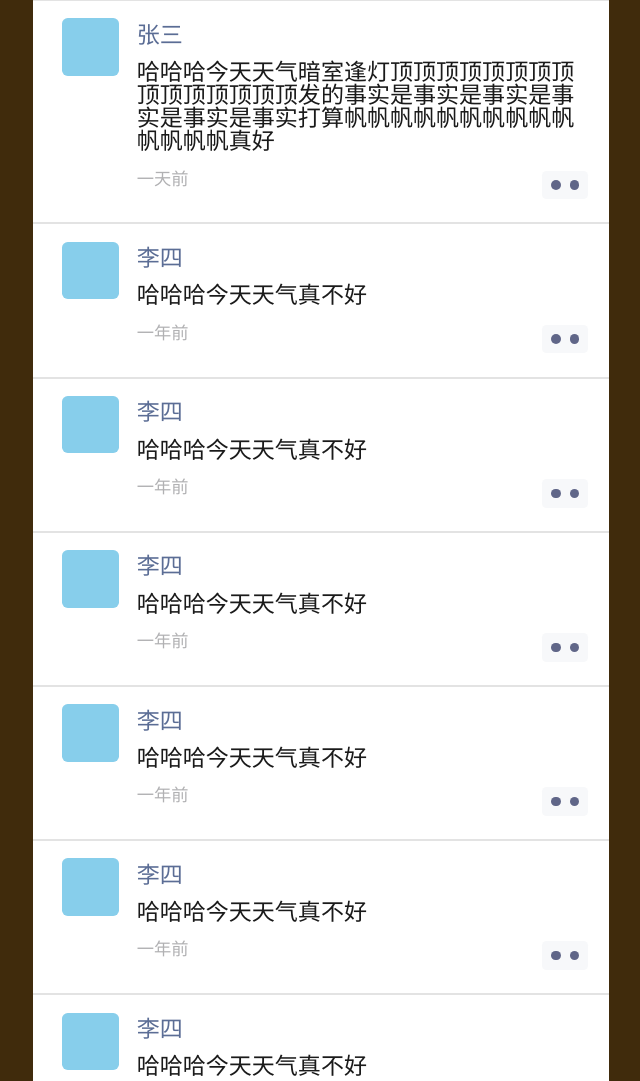
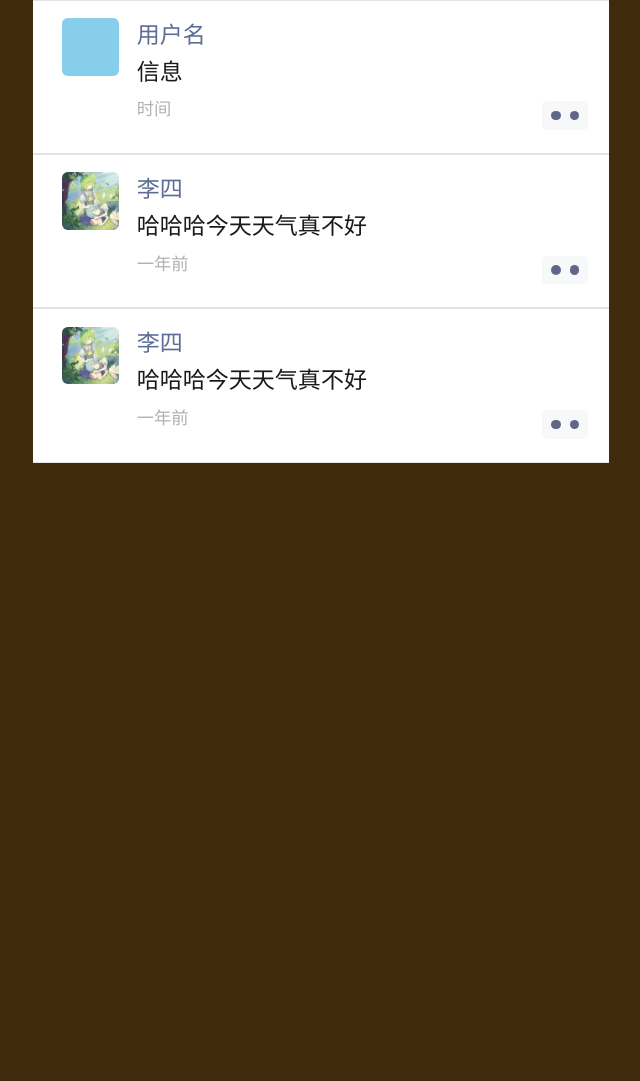
Before and after one commit to qaq1919810/Imitating-WeChat-Moments, a plain HTML site: page src/index.html in a window 1280 px wide. Shown: the top 1081 px of the page, without its empty margins (319-959 px from the left). After the commit the page ends 800 px from the top, so only its background shows below. Drawn offline with Linux system fonts and the light colour scheme.

Commit message:
添加发布者头像显示

```diff
--- /dev/null
+++ b/src/data/default.json
@@ -0,0 +1,20 @@
+[
+  {
+    "userAvatar":"路径",
+    "userName": "用户名",
+    "userMessage": "信息",
+    "sendTime": "时间"
+  },
+  {
+    "userAvatar":"ua.jpg",
+    "userName": "李四",
+    "userMessage": "哈哈哈今天天气真不好",
+    "sendTime": "一年前"
+  },
+  {
+    "userAvatar":"ua.jpg",
+    "userName": "李四",
+    "userMessage": "哈哈哈今天天气真不好",
+    "sendTime": "一年前"
+  }
+]
--- a/src/index.html
+++ b/src/index.html
@@ -15,6 +15,8 @@
             margin: 0;
             flex-wrap: wrap;
             box-sizing: border-box;
+            background-repeat: no-repeat;
+            background-size: cover;
         }
 
         /*更多*/
@@ -26,56 +28,8 @@
 
     </style>
     <script>
-        let data = [
-            {
-                "userName": "张三",
-                "userMessage": "哈哈哈今天天气暗室逢灯顶顶顶顶顶顶顶顶顶顶顶顶顶顶顶发的事实是事实是事实是事实是事实是事实打算帆帆帆帆帆帆帆帆帆帆帆帆帆帆真好",
-                "sendTime": "一天前",
-            },
-            {
-                "userName": "李四",
-                "userMessage": "哈哈哈今天天气真不好",
-                "sendTime": "一年前"
-            },            {
-                "userName": "李四",
-                "userMessage": "哈哈哈今天天气真不好",
-                "sendTime": "一年前"
-            },            {
-                "userName": "李四",
-                "userMessage": "哈哈哈今天天气真不好",
-                "sendTime": "一年前"
-            },            {
-                "userName": "李四",
-                "userMessage": "哈哈哈今天天气真不好",
-                "sendTime": "一年前"
-            },            {
-                "userName": "李四",
-                "userMessage": "哈哈哈今天天气真不好",
-                "sendTime": "一年前"
-            },            {
-                "userName": "李四",
-                "userMessage": "哈哈哈今天天气真不好",
-                "sendTime": "一年前"
-            },            {
-                "userName": "李四",
-                "userMessage": "哈哈哈今天天气真不好",
-                "sendTime": "一年前"
-            },            {
-                "userName": "李四",
-                "userMessage": "哈哈哈今天天气真不好",
-                "sendTime": "一年前"
-            },
-            {
-                "userName": "李四",
-                "userMessage": "哈哈哈今天天气真不好",
-                "sendTime": "一年前"
-            }
-        ]
-
-
         // 点赞评论冒泡处理
-        let popStatus = false;
-
+        let popStatus = false
         function popMore(e) {
             // noinspection CssInvalidPropertyValue
             const popButton = `
@@ -89,38 +43,34 @@
             const popButtonBack = `
                 <div></div><div></div><div></div><div></div><div></div>
             `
-
             // 清除上次监听
-            document.removeEventListener("click", clc);
-            document.removeEventListener("scroll", scr);
-
+            document.removeEventListener("click", clc)
+            document.removeEventListener("scroll", scr)
             if (popStatus) {
-                popStatus = false;
-                e.innerHTML = popButtonBack;
+                popStatus = false
+                e.innerHTML = popButtonBack
             } else {
-                popStatus = true;
-                e.innerHTML += popButton;
-
+                popStatus = true
+                e.innerHTML += popButton
                 // 等待当前点击完成后再监听外部点击（否则点自己也被当成外部）
                 setTimeout(() => {
-                    document.addEventListener("click", clc);
-                }, 0);
-
-                document.addEventListener("scroll", scr);
+                    document.addEventListener("click", clc)
+                }, 0)
+                document.addEventListener("scroll", scr)
             }
 
             function clc() {
-                popStatus = false;
-                e.innerHTML = popButtonBack;
-                document.removeEventListener("click", clc);
-                document.removeEventListener("scroll", scr);
+                popStatus = false
+                e.innerHTML = popButtonBack
+                document.removeEventListener("click", clc)
+                document.removeEventListener("scroll", scr)
             }
 
             function scr() {
-                popStatus = false;
-                e.innerHTML = popButtonBack;
-                document.removeEventListener("click", clc);
-                document.removeEventListener("scroll", scr);
+                popStatus = false
+                e.innerHTML = popButtonBack
+                document.removeEventListener("click", clc)
+                document.removeEventListener("scroll", scr)
             }
         }
 
@@ -230,13 +180,17 @@
     </script>
 
     <script>
-        document.addEventListener("DOMContentLoaded", () => {
+        document.addEventListener("DOMContentLoaded",async () => {
+            const avatarData = "./media/avatar/"
+            let data
+            await fetch("./data/default.json").then(res => res.json()).then(res => data = res)
+
             data.forEach((item) => {
                 // noinspection CssInvalidPropertyValue
                 document.getElementById('main').innerHTML += `
                     <div class="basicBlock">
                         <div class="leftContent">
-                            <div class="avatar"></div>
+                            <div class="avatar" style="background-image: url('${avatarData+item.userAvatar}')"></div>
                         </div>
                         <div class="rightContent">
                             <!--用户名-->
```
Also changed, not shown: preview/1.png (added), src/media/avatar/ua.jpg (added), 1 other file.
